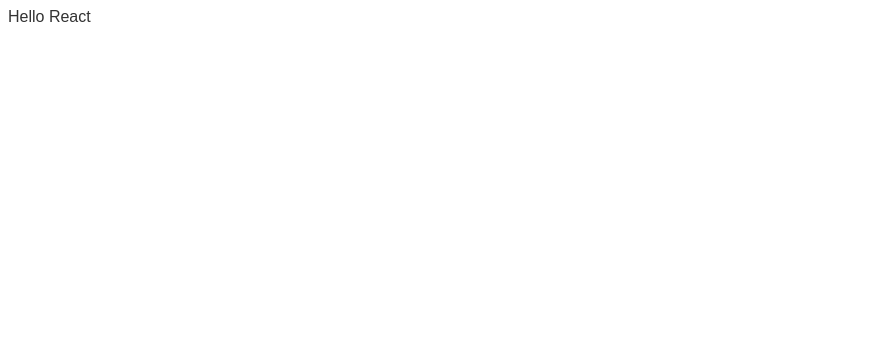
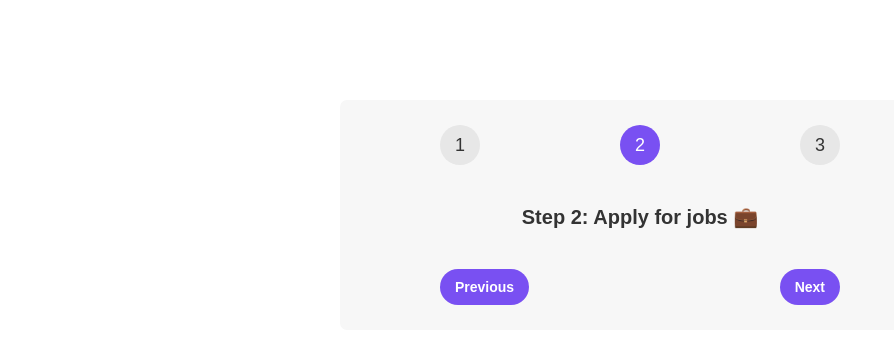
Before and after one commit to SomilKSharma/ReactSteps, a React (Create React App) app: page / in a window 1280 px wide. Shown: the top 344 px of the page, without its empty margins (0-894 px from the left). Built offline with nearby package versions, Linux system fonts and the light colour scheme.

Commit message:
Updates on the JSX.

```diff
--- a/src/App.js
+++ b/src/App.js
@@ -1,7 +1,47 @@
+// Array
+const messages = [
+  "Learn React ⚛️",
+  "Apply for jobs 💼",
+  "Invest your new income 🤑",
+];
+
 export default function App() {
+  // variable for steps
+  const steps = 2
+  // return the jsx
   return (
-    <div>
-      Hello React
+    <div className="steps">
+      <div className="numbers">
+        <div className={`${steps === 1 ? "active" : ""}`}>
+          1
+        </div>
+        <div className={`${steps === 2 ? "active" : ""}`}>
+          2
+        </div>
+        <div className={`${steps === 3 ? "active" : ""}`}>
+          3
+        </div>
+      </div>
+
+      <p className="message">
+        Step {steps}: {messages[steps - 1]}
+      </p>
+
+      <div className="buttons">
+        <button
+          style={{ backgroundColor: "#7950f2", color: "#fff" }}
+          onClick={() => alert('Previous')}
+        >
+          Previous
+        </button>
+        <button
+          style={{ backgroundColor: "#7950f2", color: "#fff" }}
+          onClick={() => alert('Next')}
+          onMouseEnter={() => alert('Mouse hover')}
+        >
+          Next
+        </button>
+      </div>
     </div>
   )
 }
```
Also changed, not shown: src/index.css (+0 -8 lines).
